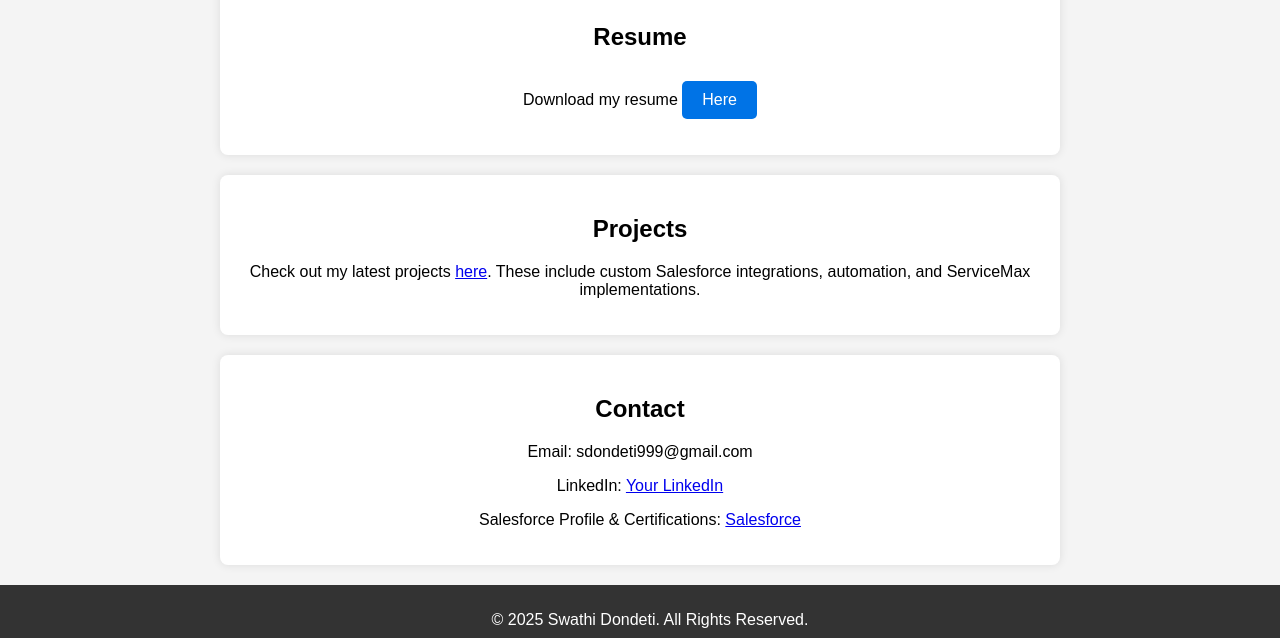
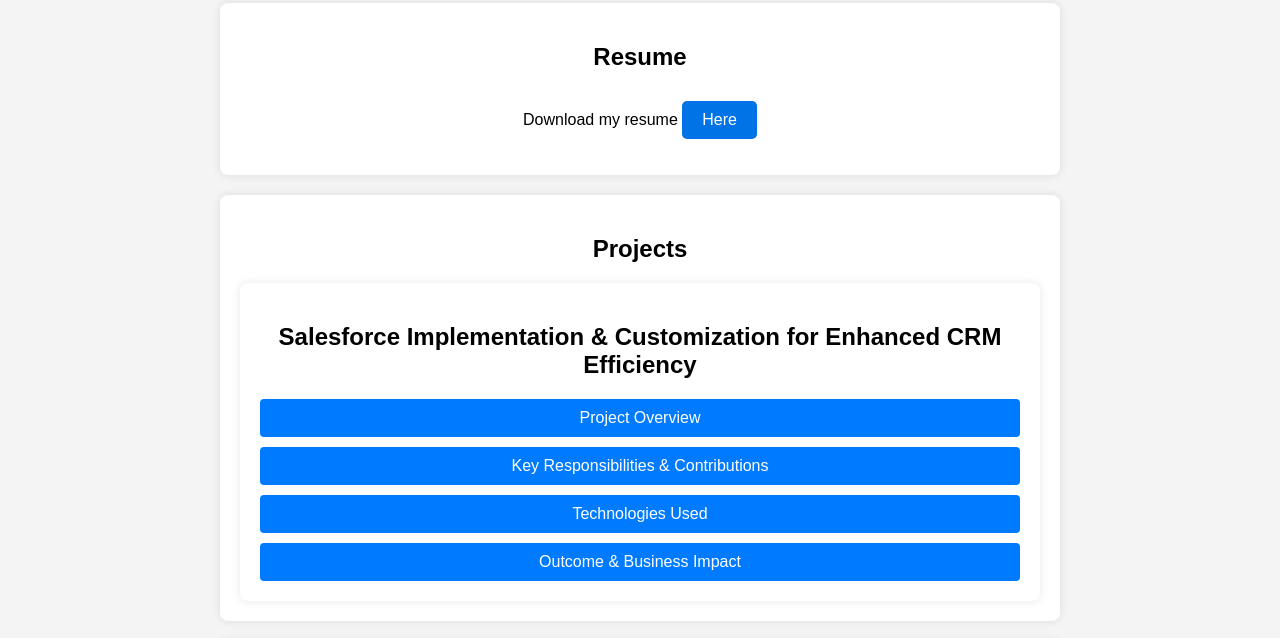
Before and after one commit to sdondeti9/Swathi-Job-Profile, a plain HTML site: page index.html in a window 1280 px wide. Shown: the part 662-1300 px from the top of the page. Drawn offline with Linux system fonts and the light colour scheme.

Commit message:
Update index.html

```diff
--- a/index.html
+++ b/index.html
@@ -37,7 +37,87 @@ I am always eager to learn, innovate, and contribute to cutting-edge Salesforce
     </section>
     <section>
         <h2>Projects</h2>
-        <p>Check out my latest projects <a href="#">here</a>. These include custom Salesforce integrations, automation, and ServiceMax implementations.</p>
+        <!DOCTYPE html>
+<html lang="en">
+<head>
+    <meta charset="UTF-8">
+    <meta name="viewport" content="width=device-width, initial-scale=1.0">
+    <title>Salesforce Project Details</title>
+    <style>
+        body {
+            font-family: Arial, sans-serif;
+            margin: 20px;
+            background-color: #f4f4f4;
+        }
+        .container {
+            max-width: 800px;
+            margin: auto;
+            background: white;
+            padding: 20px;
+            border-radius: 8px;
+            box-shadow: 0 0 10px rgba(0, 0, 0, 0.1);
+        }
+        .toggle-header {
+            background: #007bff;
+            color: white;
+            padding: 10px;
+            cursor: pointer;
+            margin-top: 10px;
+            border-radius: 4px;
+        }
+        .toggle-header:hover {
+            background: #0056b3;
+        }
+        .content {
+            display: none;
+            padding: 10px;
+            background: #f9f9f9;
+            border-left: 3px solid #007bff;
+        }
+    </style>
+</head>
+<body>
+    <div class="container">
+        <h2>Salesforce Implementation & Customization for Enhanced CRM Efficiency</h2>
+
+        <div class="toggle-header" onclick="toggleSection('overview')">Project Overview</div>
+        <div id="overview" class="content">
+            <p>The project aimed to design, develop, and deploy a customized Salesforce solution...</p>
+        </div>
+
+        <div class="toggle-header" onclick="toggleSection('responsibilities')">Key Responsibilities & Contributions</div>
+        <div id="responsibilities" class="content">
+            <ul>
+                <li>Followed Agile SCRUM methodology, participating in daily stand-up meetings.</li>
+                <li>Developed Apex classes, triggers, Lightning Web Components (LWC), and Visualforce pages.</li>
+                <li>Integrated Salesforce with ERP systems, communication apps, and DocuSign.</li>
+            </ul>
+        </div>
+
+        <div class="toggle-header" onclick="toggleSection('technologies')">Technologies Used</div>
+        <div id="technologies" class="content">
+            <p>Salesforce (Sales Cloud, Service Cloud, Community Cloud, LWC, Apex, Visualforce)...</p>
+        </div>
+
+        <div class="toggle-header" onclick="toggleSection('outcome')">Outcome & Business Impact</div>
+        <div id="outcome" class="content">
+            <p>Improved customer engagement and user experience through Community Cloud migration...</p>
+        </div>
+    </div>
+
+    <script>
+        function toggleSection(id) {
+            var content = document.getElementById(id);
+            if (content.style.display === "block") {
+                content.style.display = "none";
+            } else {
+                content.style.display = "block";
+            }
+        }
+    </script>
+</body>
+</html>
+
     </section>
     <section>
         <h2>Contact</h2>
```
